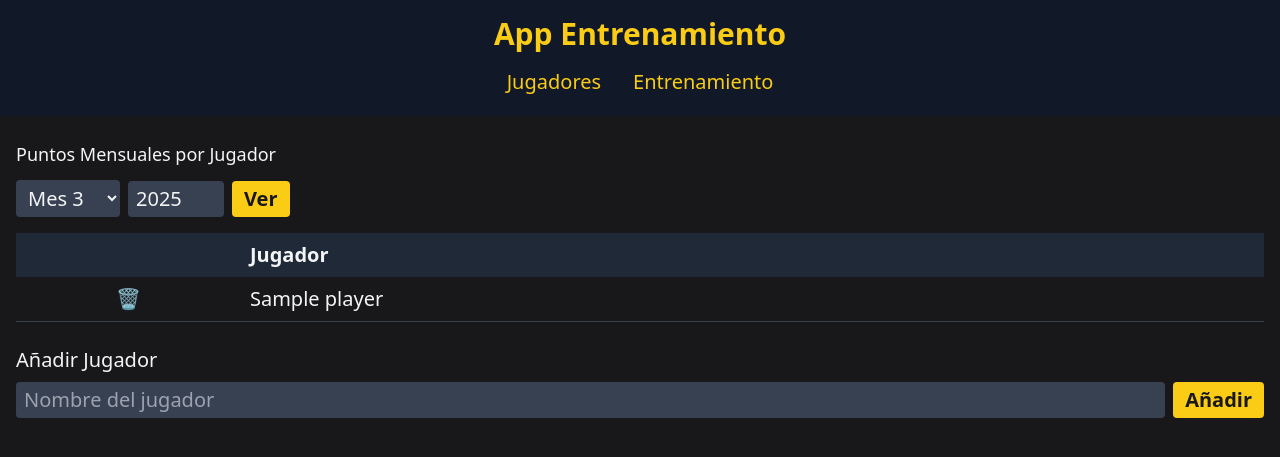
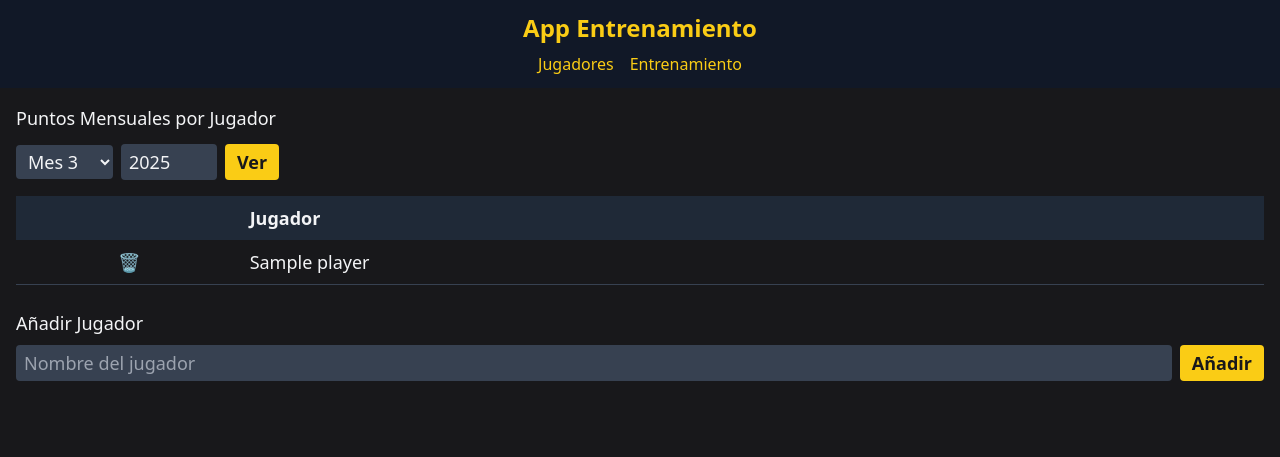
Before and after one commit to benru89/puntos, a Flask app: page /players in a window 1280 px wide. Shown: the top 457 px of the page. Run offline with Flask 3, Linux system fonts and the light colour scheme; tables that the repository leaves empty hold one stand-in row (values such as "Sample post"); some libraries are stand-ins or nearby versions.

Commit message:
css stiling

```diff
--- a/templates/base.html
+++ b/templates/base.html
@@ -12,23 +12,22 @@
                     colors: {
                         primary: '#facc15',
                         dark: '#18181b',
-                        darkgray: '#27272a'
                     }
                 }
             }
         }
     </script>
 </head>
-<body class="bg-dark text-gray-100 text-lg"> <!-- Increased base font size -->
-    <nav class="bg-gray-900 py-4 px-4 flex flex-col gap-3 items-center">
-        <h1 class="text-3xl font-bold text-primary">App Entrenamiento</h1> <!-- Larger title -->
+<body class="bg-dark text-gray-100 text-base">
+    <nav class="bg-gray-900 py-3 px-4 flex flex-col items-center">
+        <h1 class="text-2xl font-bold text-primary mb-2">App Entrenamiento</h1>
         <div class="flex gap-4">
-            <a href="{{ url_for('players.list_players') }}" class="text-primary hover:text-white px-2 py-1 text-xl">Jugadores</a>
-            <a href="{{ url_for('training.training') }}" class="text-primary hover:text-white px-2 py-1 text-xl">Entrenamiento</a>
+            <a href="{{ url_for('players.list_players') }}" class="text-primary hover:text-white">Jugadores</a>
+            <a href="{{ url_for('training.training') }}" class="text-primary hover:text-white">Entrenamiento</a>
         </div>
     </nav>
 
-    <main class="container mx-auto px-4 py-6 text-xl"> <!-- Larger main content font -->
+    <main class="container mx-auto px-4 py-4 text-lg">
         {% block content %}{% endblock %}
     </main>
 </body>
```
